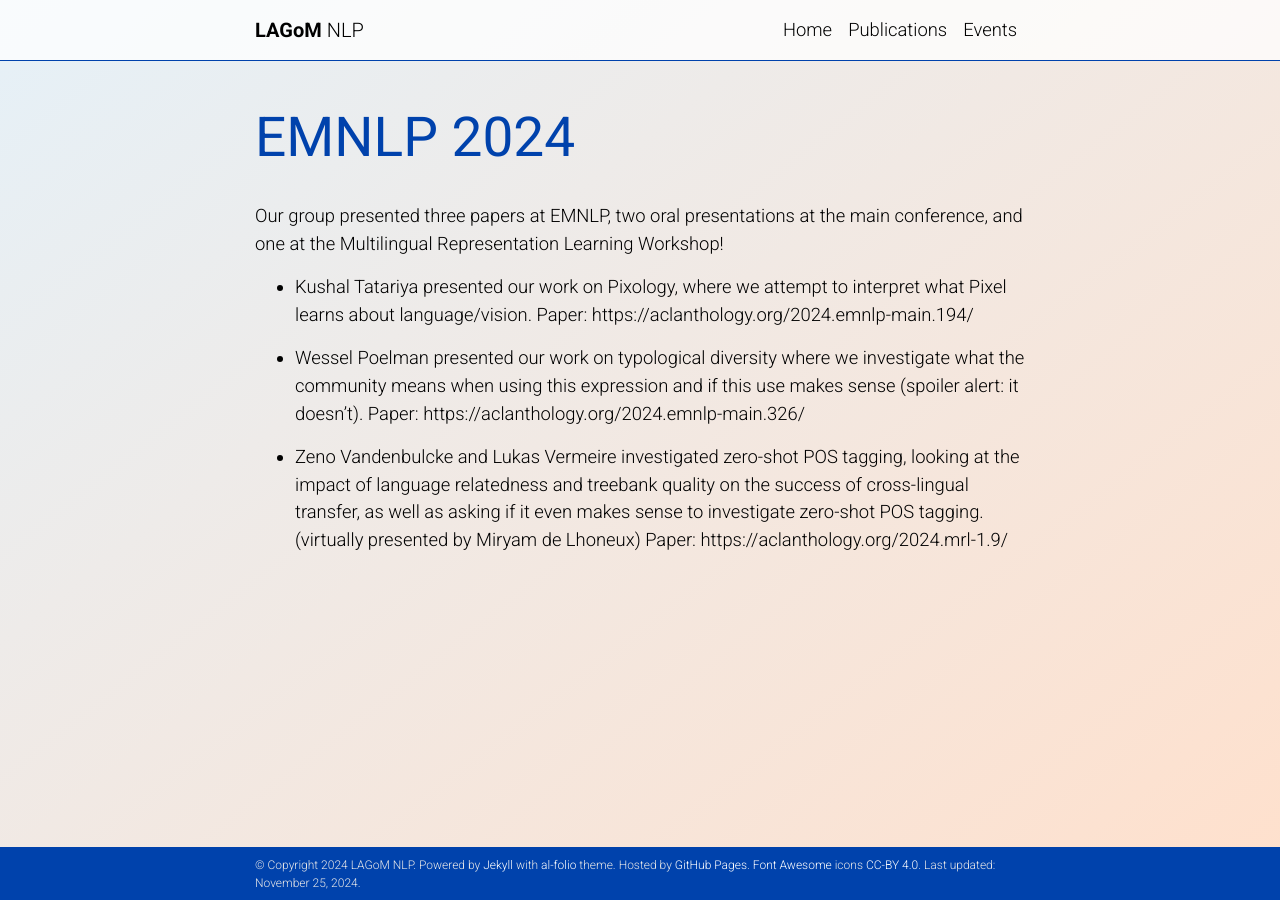
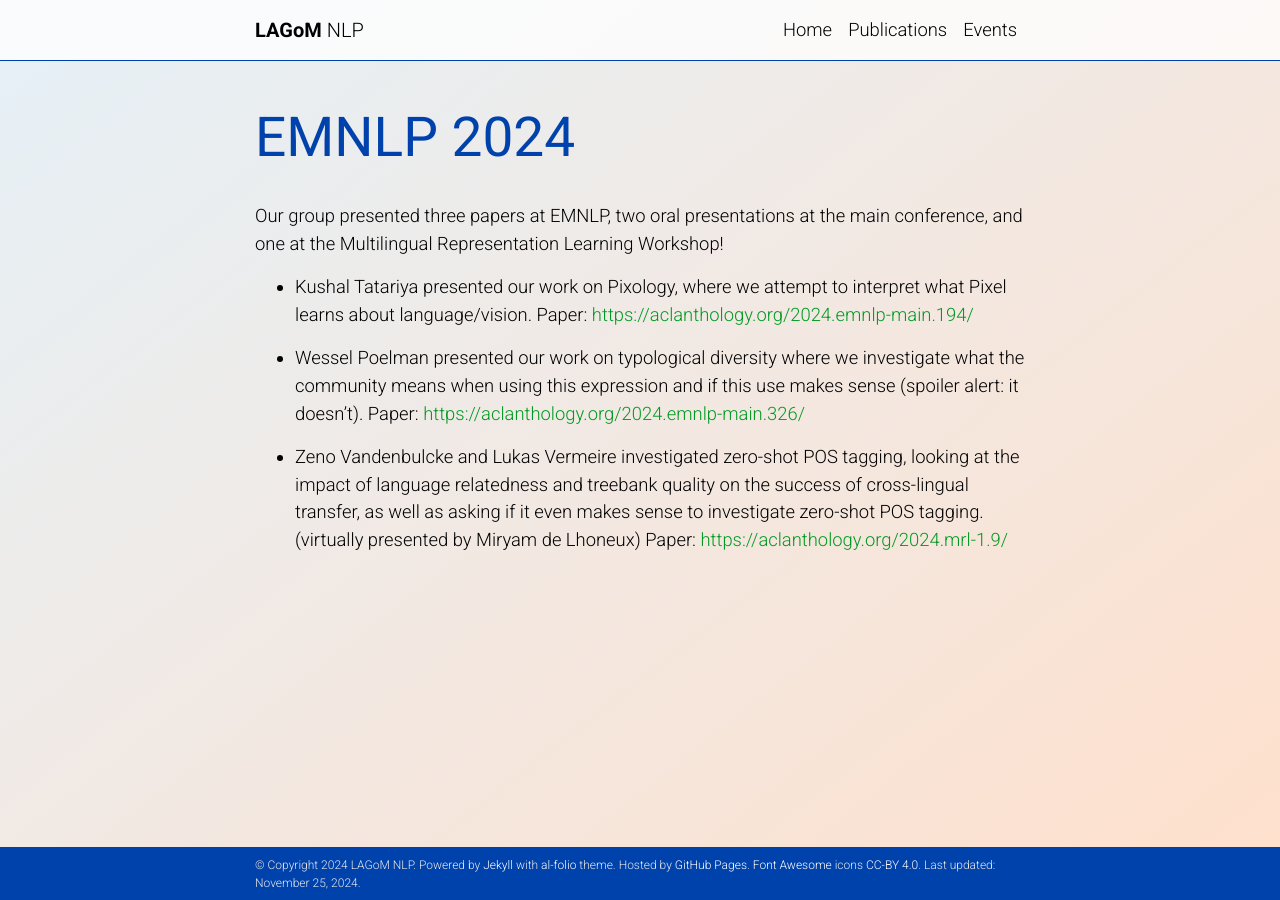
Before and after one commit to LAGoM-NLP/lagom-nlp.github.io, a Jekyll site: the page built from _news/2024-11-14-emnlp.md, in a window 1280 px wide. Built offline with Jekyll 4.4.1, drawn with Linux system fonts in a browser that asks for light colours; nearby versions of some CDN libraries; comment, search, counter and statistics services are not loaded; a style sheet for code colours, icons or effects is not loaded; part of the change alters nothing that is shown.

Commit message:
whoops, fixed links

```diff
--- a/_news/2024-11-14-emnlp.md
+++ b/_news/2024-11-14-emnlp.md
@@ -7,8 +7,8 @@ date: November 14, 2024
 
 Our group presented three papers at EMNLP, two oral presentations at the main conference, and one at the Multilingual Representation Learning Workshop!
 
-* Kushal Tatariya presented our work on Pixology, where we attempt to interpret what Pixel learns about language/vision. Paper: https://aclanthology.org/2024.emnlp-main.194/
+* Kushal Tatariya presented our work on Pixology, where we attempt to interpret what Pixel learns about language/vision. Paper: [https://aclanthology.org/2024.emnlp-main.194/](https://aclanthology.org/2024.emnlp-main.194/)
 
-* Wessel Poelman presented our work on typological diversity where we investigate what the community means when using this expression and if this use makes sense (spoiler alert: it doesn't). Paper: https://aclanthology.org/2024.emnlp-main.326/
+* Wessel Poelman presented our work on typological diversity where we investigate what the community means when using this expression and if this use makes sense (spoiler alert: it doesn't). Paper: [https://aclanthology.org/2024.emnlp-main.326/](https://aclanthology.org/2024.emnlp-main.326/)
 
-* Zeno Vandenbulcke and Lukas Vermeire investigated zero-shot POS tagging, looking at the impact of language relatedness and treebank quality on the success of cross-lingual transfer, as well as asking if it even makes sense to investigate zero-shot POS tagging. (virtually presented by Miryam de Lhoneux) Paper: https://aclanthology.org/2024.mrl-1.9/
+* Zeno Vandenbulcke and Lukas Vermeire investigated zero-shot POS tagging, looking at the impact of language relatedness and treebank quality on the success of cross-lingual transfer, as well as asking if it even makes sense to investigate zero-shot POS tagging. (virtually presented by Miryam de Lhoneux) Paper: [https://aclanthology.org/2024.mrl-1.9/](https://aclanthology.org/2024.mrl-1.9/)
```
